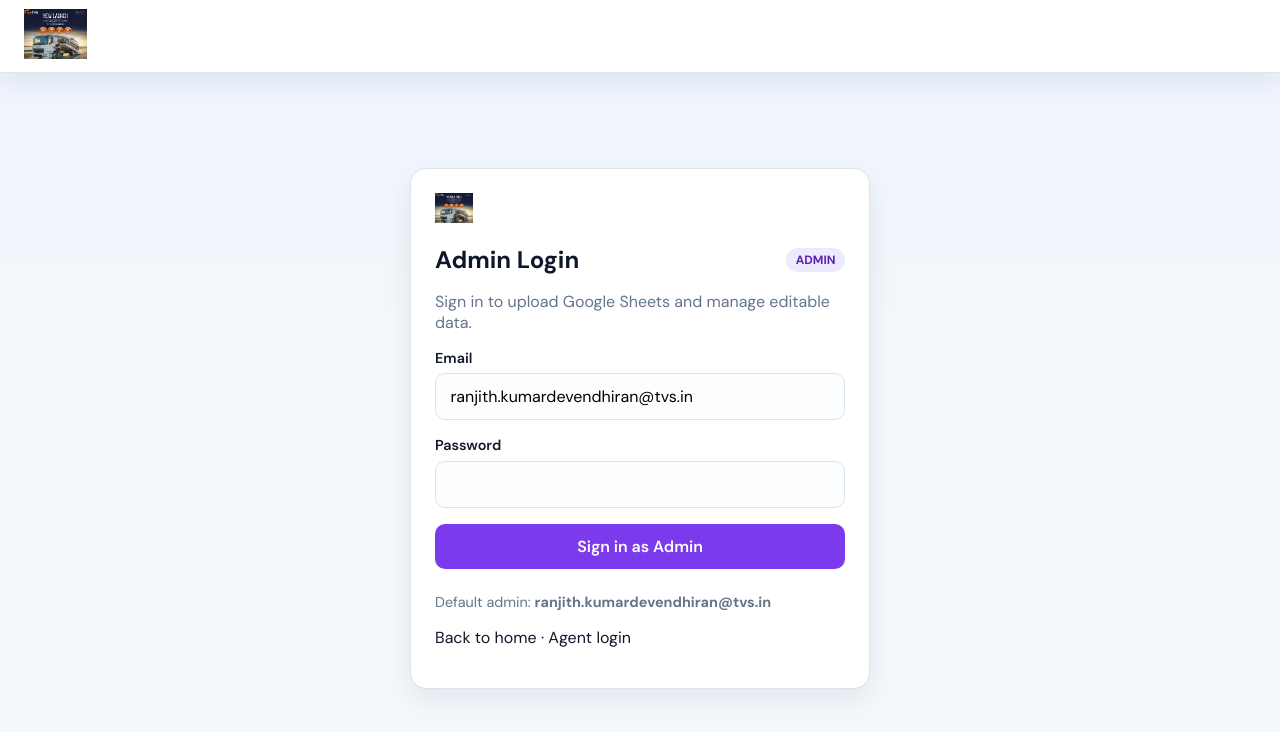
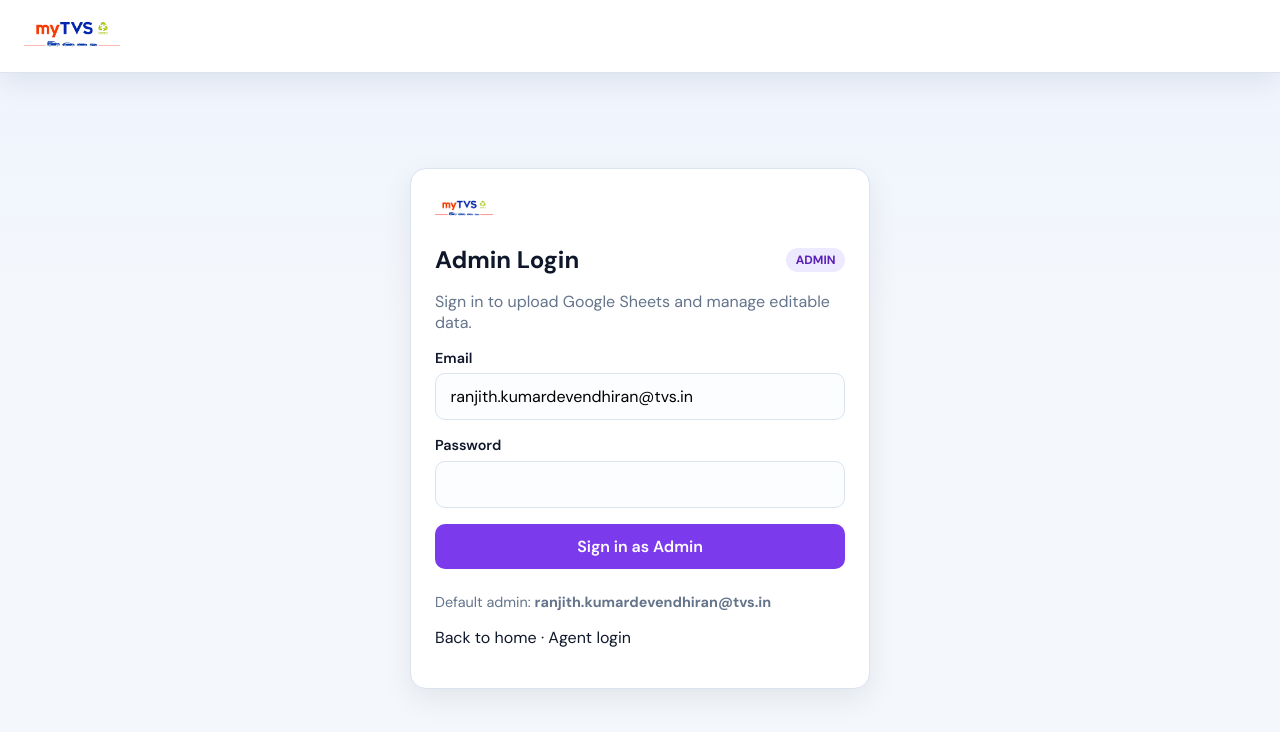
Before and after one commit to ranjithkumardevendhiran-a11y/sheet-front, a React (Vite) app: page /#/admin/login in a window 1280 px wide. Shown: the top 732 px of the page. Built offline with nearby package versions, Linux system fonts and the light colour scheme.

Commit message:
first commit

```diff
--- a/src/components/AppHeader.jsx
+++ b/src/components/AppHeader.jsx
@@ -1,7 +1,7 @@
 export function LogoBadge({ small = false }) {
   return (
     <div className={`logo-badge${small ? ' logo-badge-small' : ''}`}>
-      <img src="/image.png" alt="myTVS" style={{ height: small ? 30 : 50 }} />
+      <img src="/image1.png" alt="myTVS" style={{ height: small ? 30 : 50 }} />
     </div>
   );
 }
```
